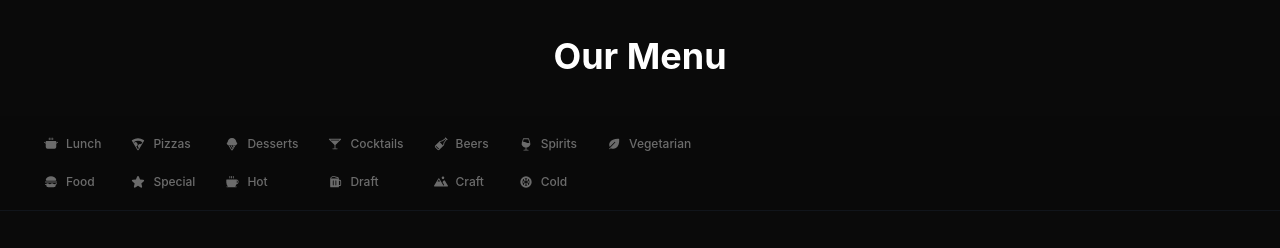
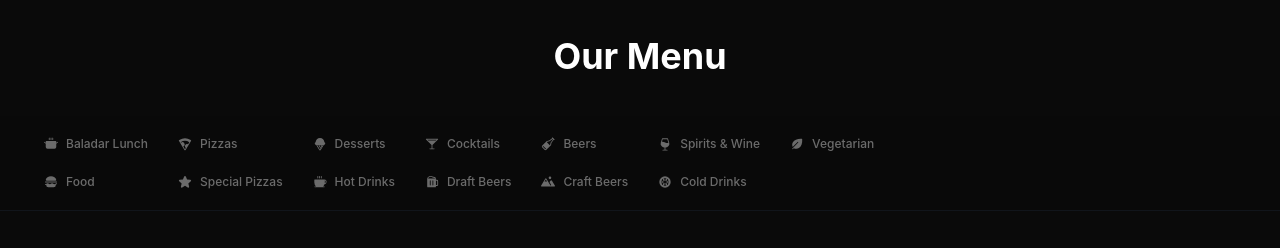
Before and after one commit to sebastian-ardila/baladar-gastro-bar, a Next.js app: page /en in a window 1280 px wide. Shown: the part 820-1068 px from the top of the page. Built offline with nearby package versions, Linux system fonts and the light colour scheme.

Commit message:
fix: match category tab labels with section heading names

```diff
--- a/src/components/menu/CategoryTabs.tsx
+++ b/src/components/menu/CategoryTabs.tsx
@@ -53,18 +53,18 @@ export const categoryIcons: Record<string, IconType> = {
 };
 
 const tabs: Tab[] = [
-  { id: 'almuerzos', label: { es: 'Almuerzos', en: 'Lunch' }, icon: PiCookingPotFill },
+  { id: 'almuerzos', label: { es: 'Almuerzos Baladar', en: 'Baladar Lunch' }, icon: PiCookingPotFill },
   { id: 'comidas', label: { es: 'Comidas', en: 'Food' }, icon: PiHamburgerFill },
   { id: 'pizzas', label: { es: 'Pizzas', en: 'Pizzas' }, icon: PiPizzaFill },
-  { id: 'pizzas-especiales', label: { es: 'Especiales', en: 'Special' }, icon: PiStarFill },
+  { id: 'pizzas-especiales', label: { es: 'Pizzas Especiales', en: 'Special Pizzas' }, icon: PiStarFill },
   { id: 'postres', label: { es: 'Postres', en: 'Desserts' }, icon: PiIceCreamFill },
-  { id: 'calientes', label: { es: 'Calientes', en: 'Hot' }, icon: PiCoffeeFill },
+  { id: 'calientes', label: { es: 'Calientes', en: 'Hot Drinks' }, icon: PiCoffeeFill },
   { id: 'cockteles', label: { es: 'Cócteles', en: 'Cocktails' }, icon: PiMartiniFill },
-  { id: 'cervezas-barril', label: { es: 'De Barril', en: 'Draft' }, icon: PiBeerSteinFill },
+  { id: 'cervezas-barril', label: { es: 'Cervezas de Barril', en: 'Draft Beers' }, icon: PiBeerSteinFill },
   { id: 'cervezas', label: { es: 'Cervezas', en: 'Beers' }, icon: PiBeerBottleFill },
-  { id: 'cervezas-artesanales', label: { es: 'Artesanales', en: 'Craft' }, icon: PiMountainsFill },
-  { id: 'licores-vinos', label: { es: 'Licores', en: 'Spirits' }, icon: PiWineFill },
-  { id: 'bebidas-frias', label: { es: 'Frías', en: 'Cold' }, icon: PiSnowflakeFill },
+  { id: 'cervezas-artesanales', label: { es: 'Cervezas Artesanales', en: 'Craft Beers' }, icon: PiMountainsFill },
+  { id: 'licores-vinos', label: { es: 'Licores y Vinos', en: 'Spirits & Wine' }, icon: PiWineFill },
+  { id: 'bebidas-frias', label: { es: 'Bebidas Frías', en: 'Cold Drinks' }, icon: PiSnowflakeFill },
   { id: 'vegetariano', label: { es: 'Vegetariano', en: 'Vegetarian' }, icon: PiLeafFill },
 ];
 
```
